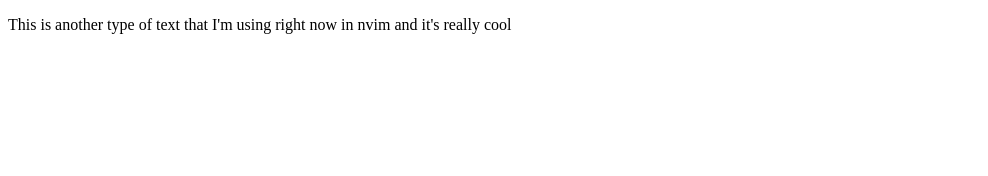
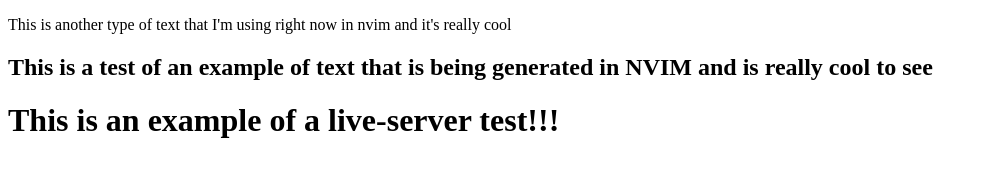
Before and after one commit to Eulersghost/blog_project, a plain HTML site: page index.html in a window 1280 px wide. Shown: the whole page, without its empty margins (0-988 px from the left). Drawn offline with Linux system fonts and the light colour scheme.

Commit message:
changes to html file

```diff
--- a/index.html
+++ b/index.html
@@ -6,5 +6,11 @@
 </head>
 <body>
   <p>This is another type of text that I'm using right now in nvim and it's really cool </p>
+  <div class id ="header">
+    <h2>This is a test of an example of text that is being generated in NVIM and is really cool to see </h2>
+
+    <h1>This is an example of a live-server test!!!</h1>
+
+  </div>
 </body>
 </html>
```
